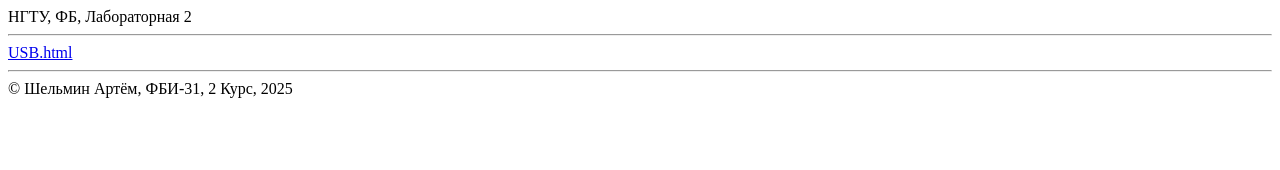
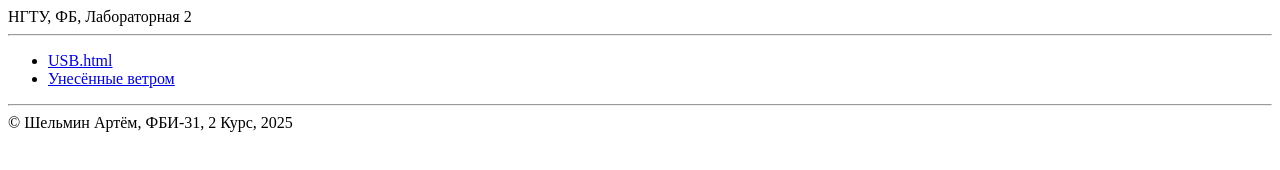
Before and after one commit to ArtematGame/Lab-one, a plain HTML site: page Lab2/lab2.html in a window 1280 px wide. Drawn offline with Linux system fonts and the light colour scheme.

Commit message:
Меню второй лабораторной

```diff
--- a/Lab2/lab2.html
+++ b/Lab2/lab2.html
@@ -13,7 +13,14 @@
         </header>
 
         <main>
-        <a href="USB.html">USB.html</a>
+            <ul>
+                <li>
+                    <a href="USB.html">USB.html</a>
+                </li>
+                <li>
+                    <a href="USB.html">Унесённые ветром</a>
+                </li>
+            </ul>
         </main>
 
         <footer>
```
